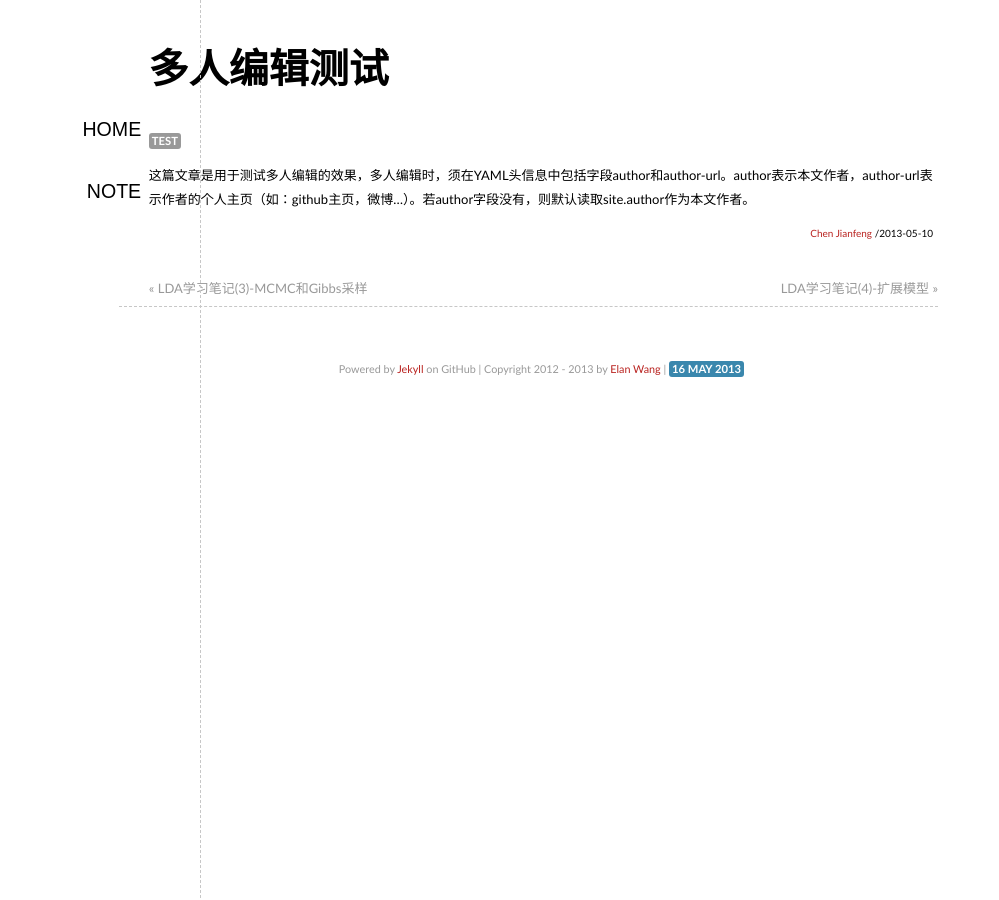
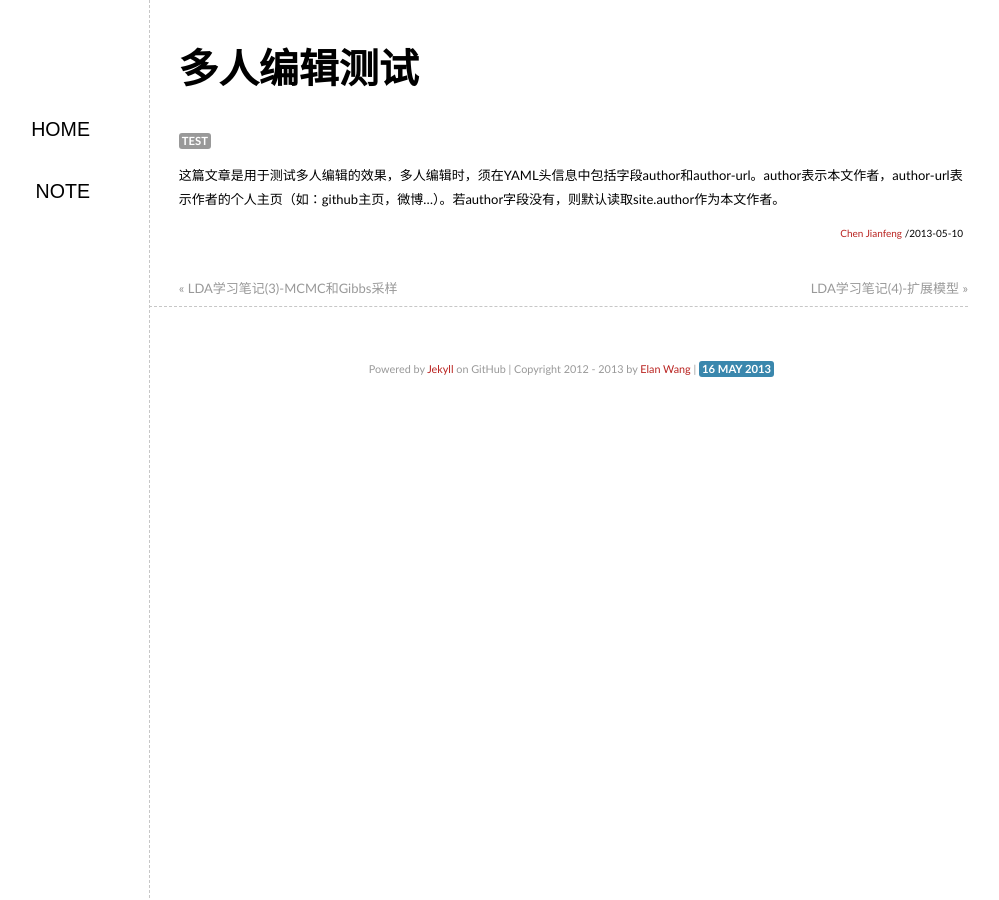
Before and after one commit to elan2wang/note, a Jekyll site: the page built from _posts/2013-05-10-multiple-editor-test.md, in a window 1280 px wide. Shown: the whole page, without its empty margins (184-1183 px from the left). Built offline with Jekyll 4.4.1, drawn with Linux system fonts in a browser that asks for light colours; comment, search, counter and statistics services are not loaded.

Commit message:
edit site style

```diff
--- a/style/note.css
+++ b/style/note.css
@@ -1,6 +1,12 @@
+*{
+	padding:0;
+	margin: 0;
+	border:none;
+	outline:none;
+}
+
 body {
-	width:80%;
-	margin:0 auto;
+	margin:0 10%;
 	font-size:14px;
 	color:#000000;
 	line-height: 2.5em;
@@ -8,16 +14,9 @@ body {
 	font-family:"Galdeano","Hiragino Sans GB","Microsoft YaHei",Trebuchet,"Trebuchet MS",Tahoma,"Lucida Grande","Lucida Sans Unicode",Verdana,sans-serif;
 }
 
-*{
-	padding:0;
-	margin: 0;
-	border:none;
-	outline:none;
-}
-
 #sidebar {
 	height: 100%;
-	width: 20%;
+	width: 16%;
 	float: left;
 	position: fixed;
 	font-size:1.4em;
@@ -26,6 +25,13 @@ body {
 	text-transform:uppercase;
 	border-right: 1px dashed #c7c7c7;
 	font-family:"Electrolize",sans-serif;
+}
+
+#main {
+	height:auto;
+	width:80%;
+	float:right;
+	margin:2em auto;
 }
 
 #sidebar a{
@@ -42,14 +48,6 @@ body {
 	text-align:center;
 	text-decoration:none;
 	background-color:#b9221f;
-}
-
-#main {
-	height:auto;
-	width:80%;
-	float:right;
-	margin:2em auto;
-	padding-right:30px;
 }
 
 #main header {
```
